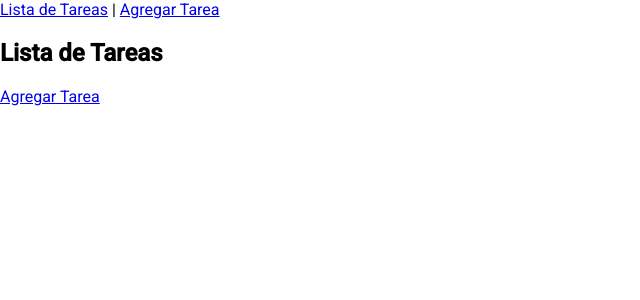
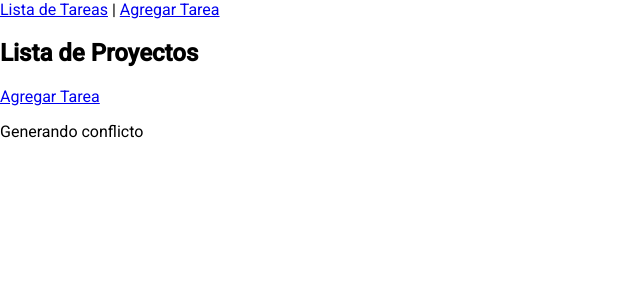
Before and after one commit to ygodata/capacitacion, an Angular app: page /tasks in a window 1280 px wide. Shown: the top 300 px of the page, without its empty margins (0-640 px from the left). Built offline with nearby package versions, Linux system fonts and the light colour scheme.

Commit message:
test conflict

```diff
--- a/src/app/components/task-list/task-list.component.html
+++ b/src/app/components/task-list/task-list.component.html
@@ -1,4 +1,4 @@
-<h2>Lista de Tareas</h2>
+<h2>Lista de Proyectos</h2>
 <ul>
   <li *ngFor="let task of tasks; let i = index">
     <span [ngClass]="{ 'completed': task.completed }">{{ task.name }}</span>
@@ -6,3 +6,4 @@
   </li>
 </ul>
 <a routerLink="/add">Agregar Tarea</a>
+<p>Generando conflicto</p>
```
